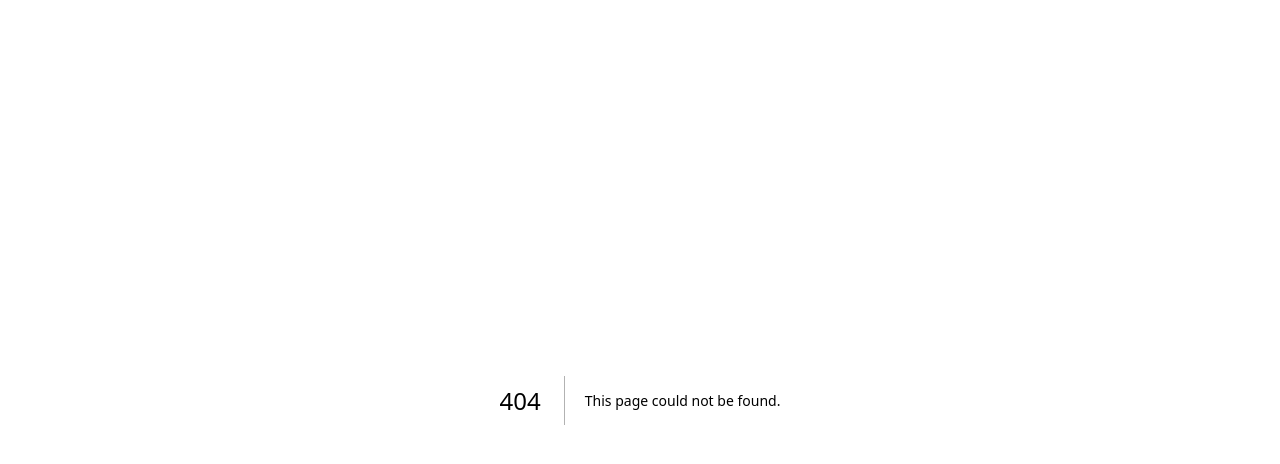
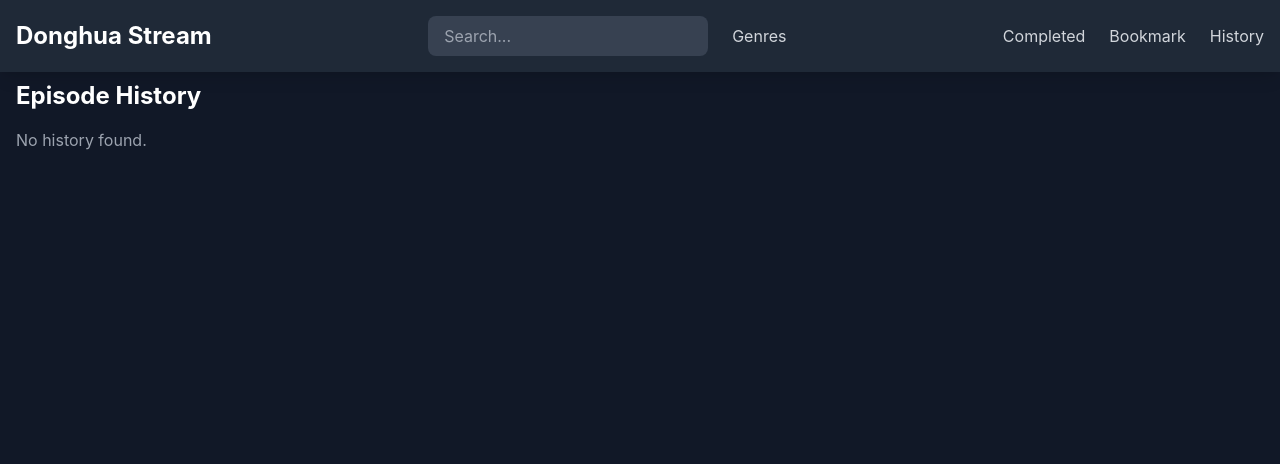
Before and after one commit to ItzApipAjalah/Donghua-Stream, a Next.js app: page /history in a window 1280 px wide. Before the commit this address had no page. Shown: the top 464 px of the page. Built offline with nearby package versions, Linux system fonts and the light colour scheme.

Commit message:
add episode history

```diff
--- a/components/Navbar.tsx
+++ b/components/Navbar.tsx
@@ -95,6 +95,11 @@
                 Bookmark
               </Link>
             </li>
+            <li>
+              <Link href="/history" className="block text-gray-300 hover:text-white transition duration-300 py-2 px-4 lg:py-0 lg:px-0">
+                History
+              </Link>
+            </li>
 
             <li className="lg:hidden block text-gray-300 hover:text-white transition duration-300 py-2 px-4 lg:py-0 lg:px-0">
               <button
--- a/package.json
+++ b/package.json
@@ -16,6 +16,7 @@
     "next": "14.2.6",
     "react": "^18",
     "react-dom": "^18",
+    "react-icons": "^5.3.0",
     "react-transition-group": "^4.4.5"
   },
   "devDependencies": {
--- a/pages/episode/[episodeId].tsx
+++ b/pages/episode/[episodeId].tsx
@@ -1,4 +1,5 @@
 import { GetServerSideProps } from 'next';
+import { useEffect } from 'react';
 import { fetchEpisodeDetails } from '../../services/api';
 import { useRouter } from 'next/router';
 import Navbar from '../../components/Navbar';
@@ -39,6 +40,22 @@
 const EpisodePage: React.FC<EpisodeDetailsProps> = ({ episode }) => {
   const router = useRouter();
   const { episodeId } = router.query;
+
+  // Save episode data to local storage as history
+  useEffect(() => {
+    if (episode) {
+      const history = JSON.parse(localStorage.getItem('episodeHistory') || '[]');
+
+      // Remove any existing entry with the same episodeId
+      const updatedHistory = history.filter((item: any) => item.episodeId !== episodeId);
+
+      // Add the current episode to the beginning of the history
+      updatedHistory.unshift({ ...episode, episodeId });
+
+      // Save the updated history back to local storage
+      localStorage.setItem('episodeHistory', JSON.stringify(updatedHistory));
+    }
+  }, [episode, episodeId]);
 
   if (!episode) {
     return <div className="bg-gray-900 text-white min-h-screen flex items-center justify-center">Episode not found</div>;
--- /dev/null
+++ b/pages/history.tsx
@@ -0,0 +1,83 @@
+// pages/history.tsx
+
+import React, { useEffect, useState } from 'react';
+import Navbar from '../components/Navbar'; // Adjust the import path as needed
+import DonghuaCard from '../components/DonghuaCard'; // Adjust the import path as needed
+import "../styles/globals.css";
+import { AiOutlineDelete } from 'react-icons/ai'; // Import a delete icon
+
+interface HistoryItem {
+  episodeId?: string; // Marking as optional to handle cases where it's missing
+  details: {
+    mainImage: string;
+    mainTitle: string;
+    alternativeTitle: string;
+    rating: string;
+    status: string;
+    network: string;
+    studio: string;
+    released: string;
+    duration: string;
+    season: string;
+    country: string;
+    type: string;
+    episodesCount: string;
+    fansub: string;
+    genres: string[];
+    description: string;
+  };
+  video_link: string;
+}
+
+const HistoryPage: React.FC = () => {
+  const [history, setHistory] = useState<HistoryItem[]>([]);
+
+  useEffect(() => {
+    // Retrieve history from local storage
+    const historyData = JSON.parse(localStorage.getItem('episodeHistory') || '[]');
+    // Filter out items without an episodeId
+    const filteredHistory = historyData.filter((item: HistoryItem) => item.episodeId);
+    setHistory(filteredHistory);
+  }, []);
+
+  const handleDelete = (episodeId: string) => {
+    const updatedHistory = history.filter(item => item.episodeId !== episodeId);
+    setHistory(updatedHistory);
+    localStorage.setItem('episodeHistory', JSON.stringify(updatedHistory));
+  };
+
+  return (
+    <div className="bg-gray-900 text-white min-h-screen flex flex-col">
+      <Navbar />
+      <div className="container mx-auto p-4 mt-16">
+        <h1 className="text-2xl font-bold capitalize mb-4">Episode History</h1>
+        {history.length === 0 ? (
+          <p className="text-gray-400">No history found.</p>
+        ) : (
+          <div className="flex flex-wrap gap-6 justify-center">
+            {history.map((item) => (
+              <div key={item.episodeId} className="relative">
+                <DonghuaCard
+                  title={item.details.mainTitle}
+                  seriesLink={`/episode/${item.episodeId}`}  // Link to the episode page
+                  imageSrc={item.details.mainImage}
+                  episodeCount="N/A"  // Adjust based on available data
+                  releaseTime={item.details.released}  // Adjust based on available data
+                />
+                <button
+                  onClick={() => handleDelete(item.episodeId!)}
+                  className="absolute top-2 right-2 text-red-500 hover:text-red-700"
+                  aria-label="Delete history item"
+                >
+                  <AiOutlineDelete size={24} />
+                </button>
+              </div>
+            ))}
+          </div>
+        )}
+      </div>
+    </div>
+  );
+};
+
+export default HistoryPage;
```
Also changed, not shown: 1 other file (tests, documents, lock files or other folders).
